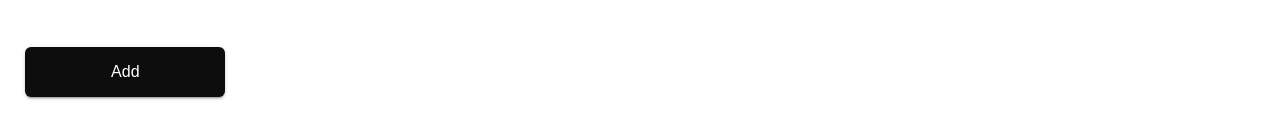
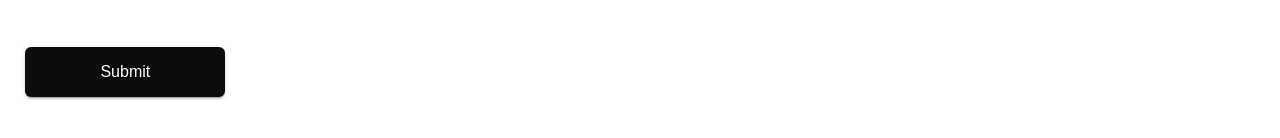
Before and after one commit to Bhambhera/candidate-form, a React (Create React App) app: page / in a window 1280 px wide. Shown: the part 540-678 px from the top of the page. Built offline with nearby package versions, Linux system fonts and the light colour scheme.

Commit message:
some validations change

```diff
--- a/src/Components/Pages/CandidateFormUi.jsx
+++ b/src/Components/Pages/CandidateFormUi.jsx
@@ -314,7 +314,7 @@ function CandidateFormUi({
 
         {/* Submit Button */}
         <Box sx={{ center, width: '10%', padding: '1%', marginc: 'center' }}>
-          <SubmitButton loading={loading} disabled = {loading} type="" title={'Add'} onClick={submit} />
+          <SubmitButton loading={loading} disabled = {loading} type="" title={'Submit'} onClick={submit} />
         </Box>
       </Stack>
     </React.Fragment>
--- a/src/Components/Pages/validateForm.js
+++ b/src/Components/Pages/validateForm.js
@@ -27,7 +27,9 @@ export const validateForm = (formData) => {
       errors.department = "department is required.";
     }
 
-
+    if (!formData.experience || formData.experience === "") {
+      errors.department = "department is required.";
+    }
 
 
     if (!formData.location || formData.location === "") {
```
